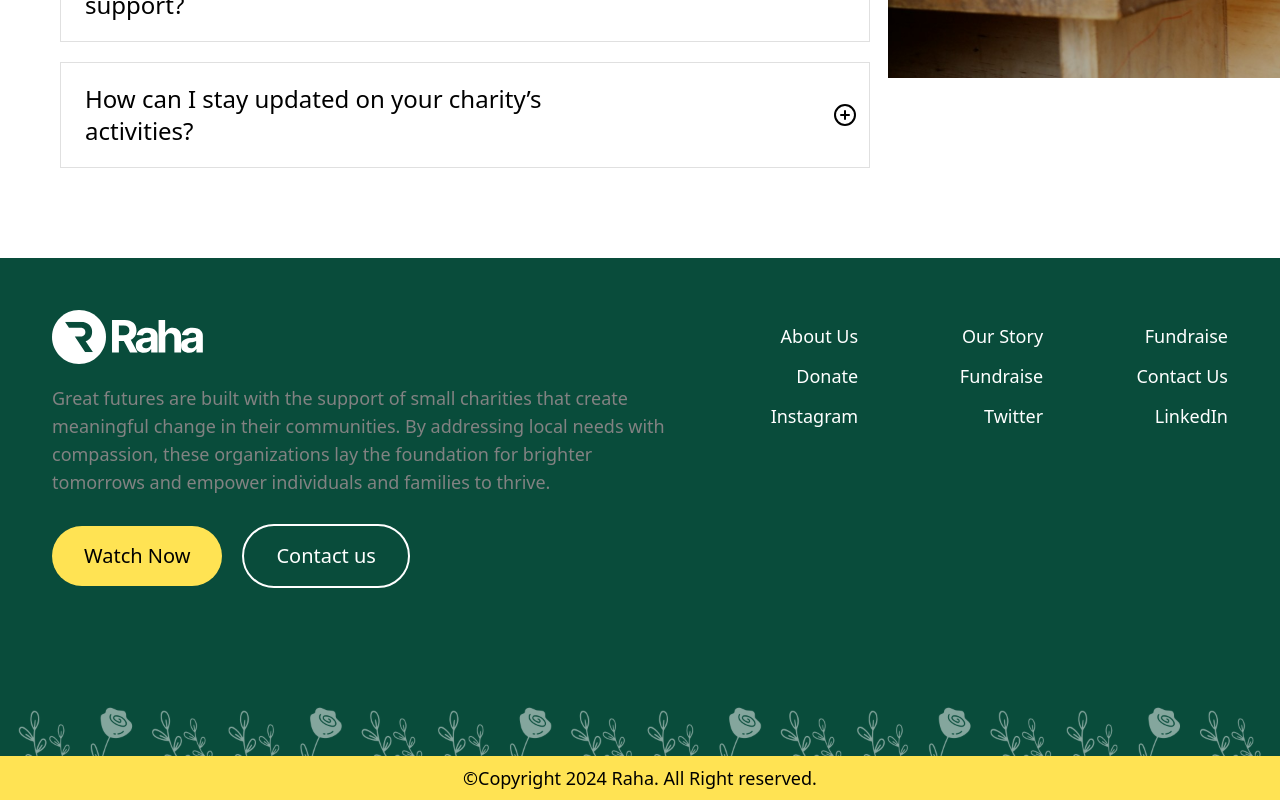
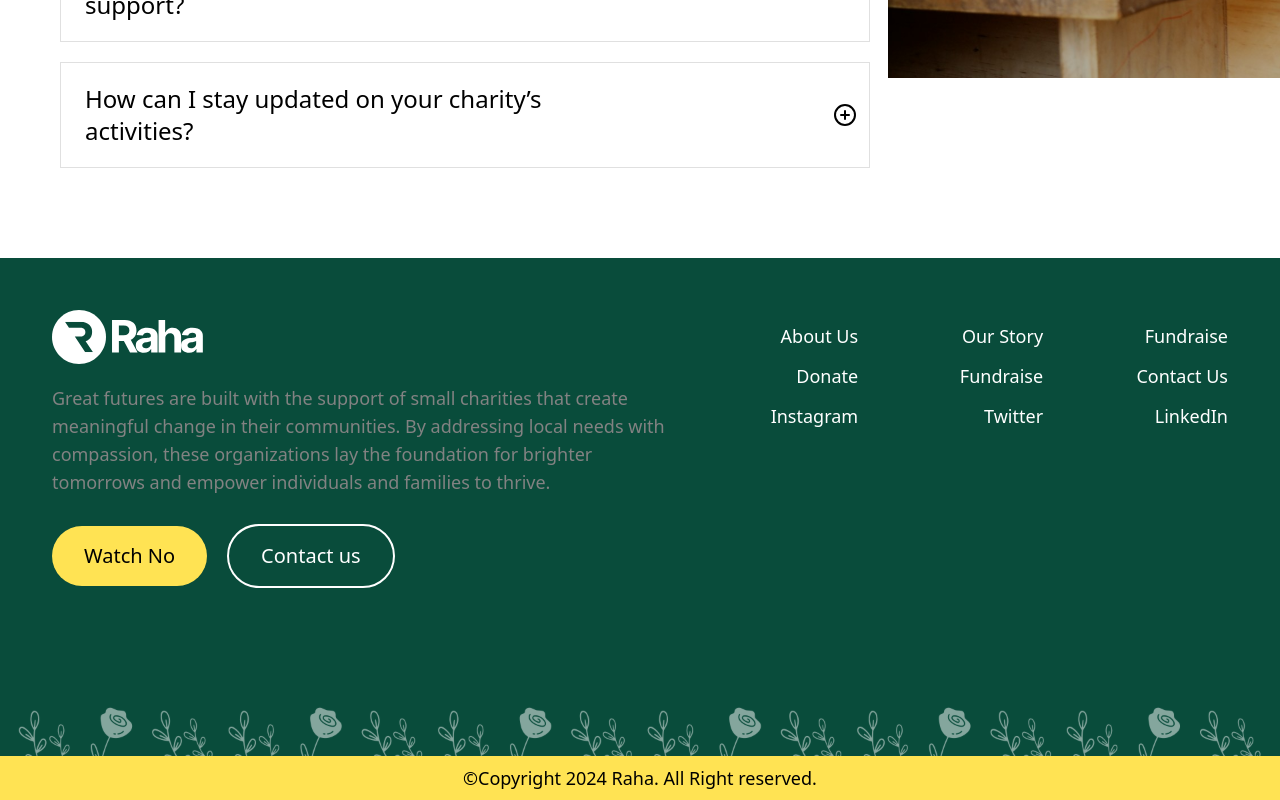
Before and after one commit to Prudentdev-xyz/Raha-app-new, a React (Vite) app: page /Contact in a window 1280 px wide. Shown: the part 1906-2706 px from the top of the page. Built offline with nearby package versions, Linux system fonts and the light colour scheme.

Commit message:
fix-watch-Now

```diff
--- a/src/components/layouts/Footer.jsx
+++ b/src/components/layouts/Footer.jsx
@@ -56,7 +56,7 @@ export const Footer = () => {
           brighter tomorrows and empower individuals and families to thrive.
         </p>
         <div className="pt-2 flex gap-5 flex-col md:flex-row items-center">
-            <a href="https://youtu.be/fEheBFAVtJU?si=stmN5D8NhN65QdRg"><WatchnowButton>Watch Now</WatchnowButton></a>
+            <a href="https://youtu.be/fEheBFAVtJU?si=stmN5D8NhN65QdRg"><WatchnowButton>Watch No</WatchnowButton></a>
             <a href="/Contact"><DonatenewButton>Contact us</DonatenewButton></a>
         </div>
         </div>
```
